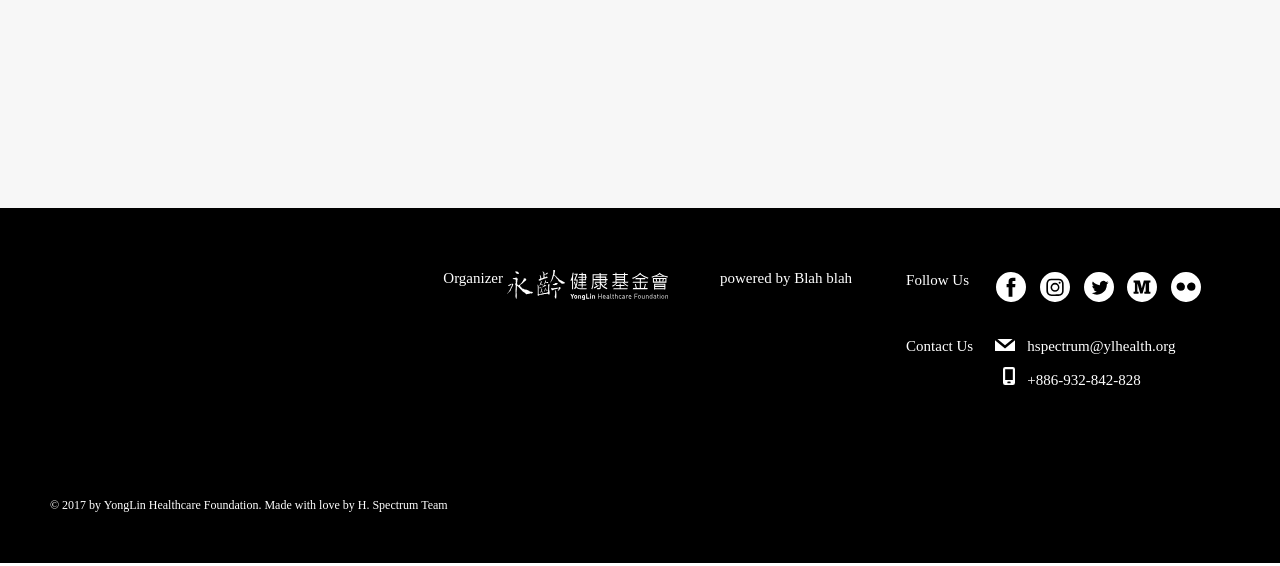
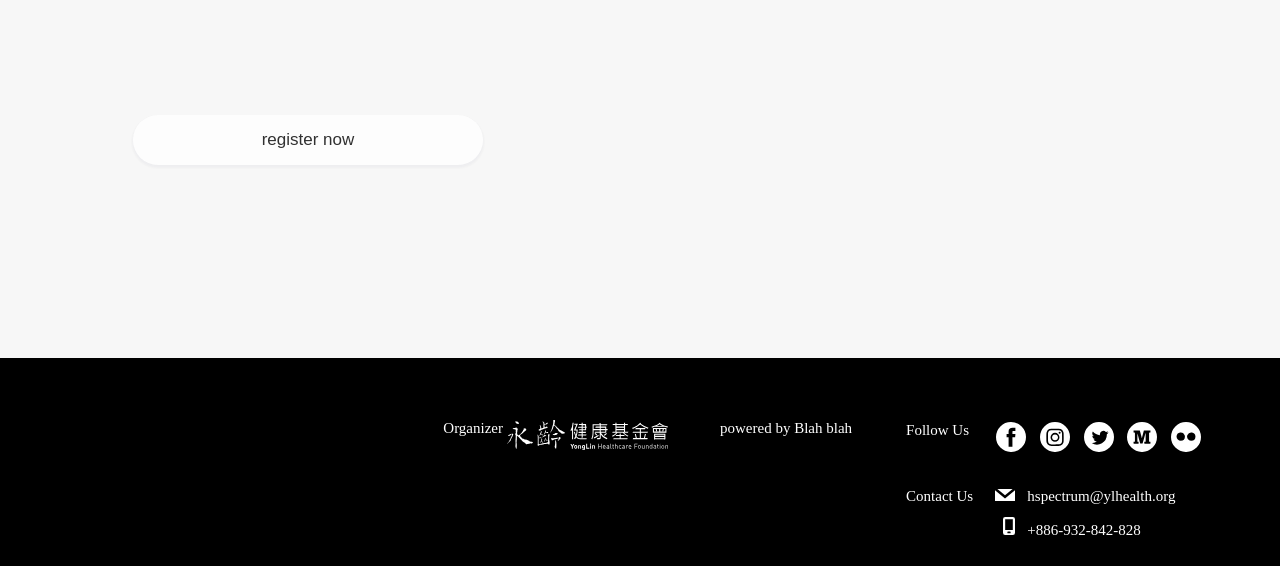
Before and after one commit to s941118/trans, a plain HTML site: page index.html in a window 1280 px wide. Shown: the part 442-1008 px from the top of the page. Drawn offline with Linux system fonts and the light colour scheme.

Commit message:
Fix index style.

```diff
--- a/assets/scss/element/_btn.scss
+++ b/assets/scss/element/_btn.scss
@@ -25,7 +25,6 @@
     width: 350px;
     border-radius: 30px;
     box-shadow: 0px 2px 3px 1px rgba(0, 0, 70, .05);
-    margin-top: 200px;
     opacity: .8;
     transition: .3s ease;
 
--- a/assets/scss/main.scss
+++ b/assets/scss/main.scss
@@ -81,7 +81,6 @@ img {
 .wrap {
     background-color: #F7F7F7;
     height: 100vh;
-    margin-bottom: -150px;
 }
 
 .wrap .title {
@@ -99,10 +98,6 @@ img {
     font-size: 15px;
     line-height: 16.41px;
     margin: -3.5% 0px 0px 14%;
-}
-
-#pic_TRANS_container {
-    height: 200px;
 }
 
 .pic_TRANS {
--- a/assets/scss/module/_footer.scss
+++ b/assets/scss/module/_footer.scss
@@ -1,5 +1,5 @@
 footer {
-    display: inline-block;
+    display: block;
     width: 100%;
 }
 
--- a/index.html
+++ b/index.html
@@ -35,9 +35,6 @@
             </div>
           </div>
         </div>
-        <div class="section">
-          <br>
-          <br>
         <div id="pic_TRANS_container">
           <div class="pic_TRANS">
             <div class="index-pic-trans">
@@ -73,11 +70,6 @@
             </table>
           </div>
         </div>
-          <br>
-          <br>
-          <br>
-          <br>
-        </div>
         <div class="section">
           <button type="button" class="register_btn">
             <a href="https://www.facebook.com/">register now</a>
@@ -85,19 +77,6 @@
         </div>
       </div>
     </div>
-    <br>
-    <br>
-    <br>
-    <br>
-    <br>
-    <br>
-    <br>
-    <br>
-    <br>
-    <br>
-    <br>
-    <br>
-    <br>
   </div>
   <footer id="footer"></footer>
 </body>
```
Also changed, not shown: assets/css/main.css. Lines whose indentation alone changed are shown as unchanged.
